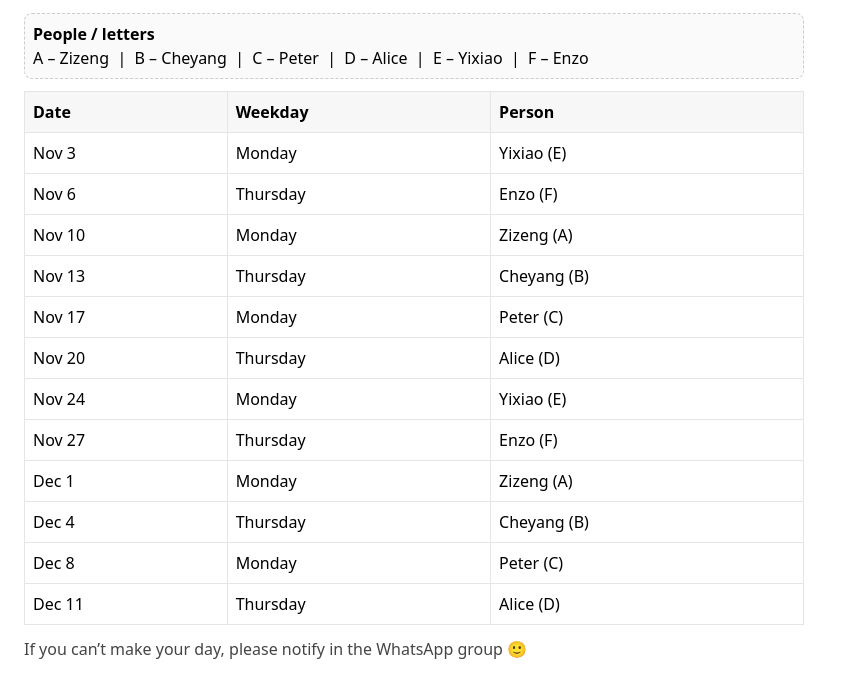
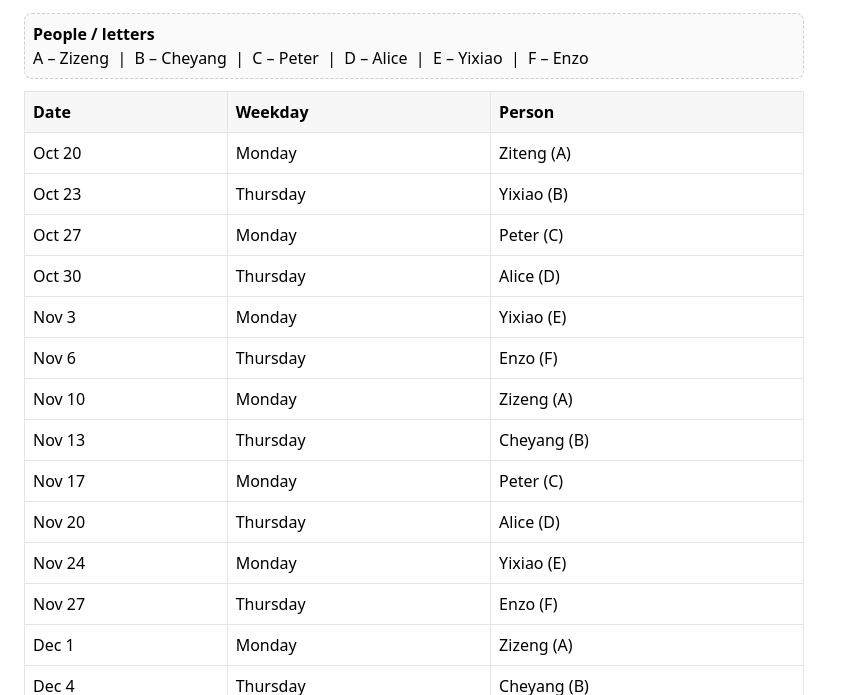
Before and after one commit to kabuda0371/garbage, a plain HTML site: page index.html in a window 1280 px wide. Shown: the part 105-800 px from the top of the page, without its empty margins (0-843 px from the left). Drawn offline with Linux system fonts and the light colour scheme.

Commit message:
Update index.html

```diff
--- a/index.html
+++ b/index.html
@@ -29,6 +29,10 @@ A – Zizeng &nbsp;|&nbsp; B – Cheyang &nbsp;|&nbsp; C – Peter &nbsp;|&nbsp;
     <tr><th>Date</th><th>Weekday</th><th>Person</th></tr>
   </thead>
   <tbody>
+    <tr><td>Oct 20</td><td>Monday</td><td>Ziteng (A)</td></tr>
+    <tr><td>Oct 23</td><td>Thursday</td><td>Yixiao (B)</td></tr>
+    <tr><td>Oct 27</td><td>Monday</td><td>Peter (C)</td></tr>
+    <tr><td>Oct 30</td><td>Thursday</td><td>Alice (D)</td></tr>
     <tr><td>Nov 3</td><td>Monday</td><td>Yixiao (E)</td></tr>
     <tr><td>Nov 6</td><td>Thursday</td><td>Enzo (F)</td></tr>
     <tr><td>Nov 10</td><td>Monday</td><td>Zizeng (A)</td></tr>
```
